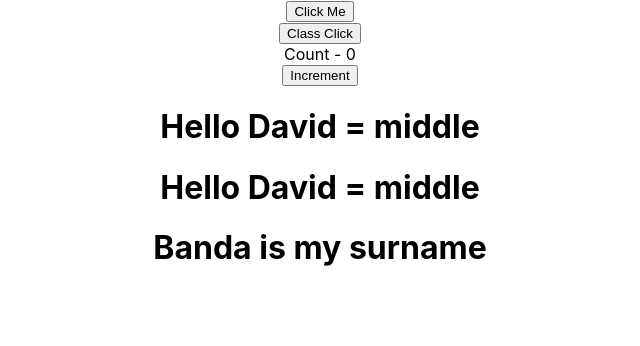
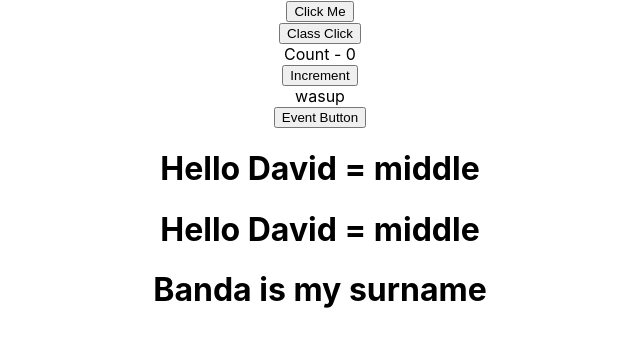
Before and after one commit to Masi-B/refresher-react, a React (Create React App) app: page / in a window 1280 px wide. Shown: the top 346 px of the page, without its empty margins (320-960 px from the left). Built offline with nearby package versions, Linux system fonts and the light colour scheme.

Commit message:
new  commit

```diff
--- a/src/App.js
+++ b/src/App.js
@@ -2,6 +2,7 @@
 import './App.css';
 import ClassClick from './components/ClassClick';
 import Counter from './components/Counter';
+import EventBind from './components/EventBind';
 import FunctionClick from './components/FunctionClick';
 import Greet from './components/Greet';
 import Message from './components/Message';
@@ -14,7 +15,7 @@
       <ClassClick />
 
       <Counter />
-
+      <EventBind/>
       <Greet name="David" typename="middle" />
       <Welcome name="Banda" typename="surname" />
       {/*
--- /dev/null
+++ b/src/components/EventBind.js
@@ -0,0 +1,32 @@
+import React, { Component } from 'react'
+
+class EventBind extends Component {
+     constructor(props) {
+         super(props)
+
+         this.state = {
+              message: "wasup"
+         }
+
+      //   this.messageBye = this.messageBye.bind(this)
+    }
+
+    messageBye = () => {
+        this.setState({
+            message: "see ya"
+        }
+        )
+    }
+
+    render() {
+        return (
+          <div>
+            <div>{this.state.message}</div>
+            {/*  <button onClick={this.messageBye.bind(this)}>Event Button</button> */}
+            <button onClick={ this.messageBye}>Event Button</button>
+          </div>
+        );
+    }
+}
+
+export default EventBind
```
